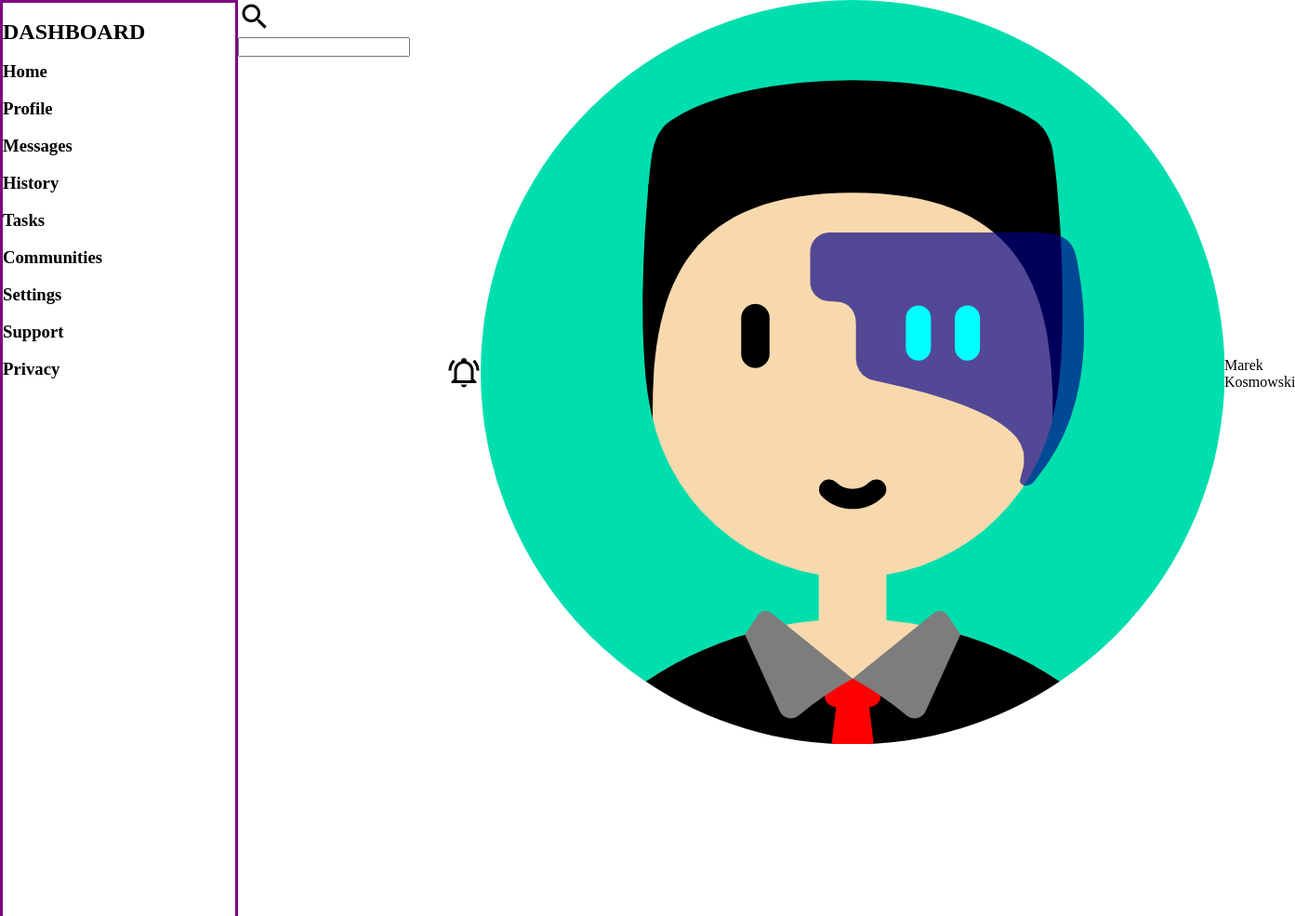
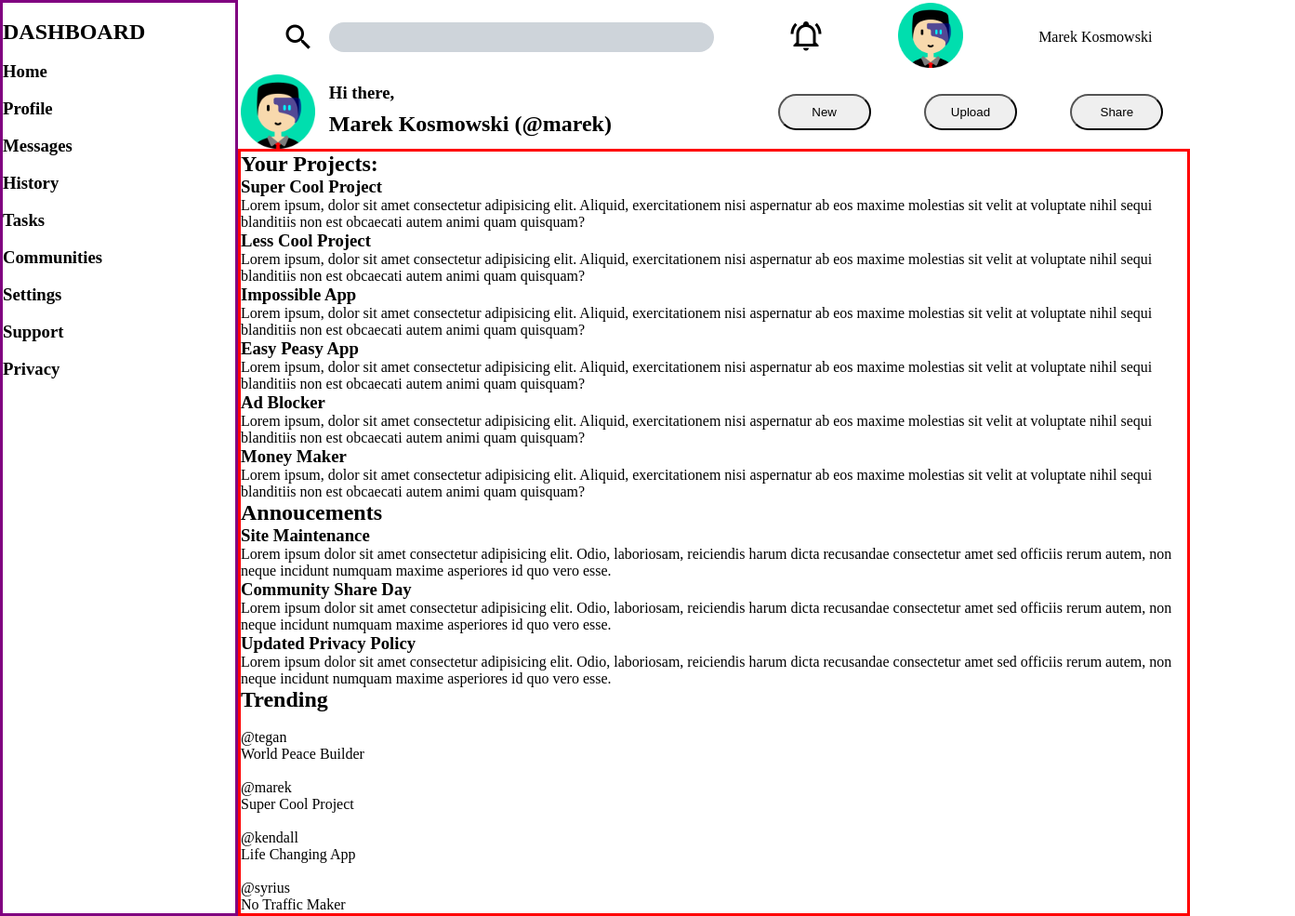
Before and after one commit to Marek-Kosmowski/project-admin-dashboard, a plain HTML site: page index.html in a window 1280 px wide. Shown: the top 985 px of the page at 93% size, 1393 px wide, since content can reach past the window. Drawn offline with Linux system fonts and the light colour scheme.

Commit message:
Add styles to header in style.css

```diff
--- a/index.html
+++ b/index.html
@@ -15,19 +15,19 @@
             <div class="header-top">
                 <div class="header-top-left">
                     <img src="./img/magnify.png" alt="">
-                    <input type="text" name="" id="">
+                    <input class="search-input" type="text" name="" id="">
                 </div>
                 <div class="header-top-menu">
                     <ul>
                         <li><img src="./img/bell-ring-outline-black.png" alt=""></li>
-                        <li><img src="./img/Multiavatar-aa2bac3dbe2f6eab99.png" alt=""></li>
+                        <li><img src="./img/Multiavatar-aa2bac3dbe2f6eab99.png" alt="" class="avatar-img"></li>
                         <li>Marek Kosmowski</li>
                     </ul>
                 </div>
             </div>
             <div class="header-bottom">
                 <div class="header-bottom-left">
-                    <img src="" alt="">
+                    <img class="login-avatar-img" src="./img/Multiavatar-aa2bac3dbe2f6eab99.png" alt="">
                     <h3>Hi there,</h3>
                     <h2>Marek Kosmowski (@marek)</h2>
                 </div>
@@ -144,21 +144,21 @@
             </div>
             <h2 class="main-content-nav">Trending</h2>
             <div class="card-trending">
-                <img src="" alt="">
+                <img class="avatar-img" src="" alt="">
                 <p class="card-trending-user">@tegan</p>
                 <p class="card-trending-user-description">World Peace Builder</p>
                 <div class="card-trending">
-                    <img src="" alt="">
+                    <img class="avatar-img" src="" alt="">
                     <p class="card-trending-user">@marek</p>
                     <p class="card-trending-user-description">Super Cool Project</p>
                 </div>
                 <div class="card-trending">
-                    <img src="" alt="">
+                    <img class="avatar-img" src="" alt="">
                     <p class="card-trending-user">@kendall</p>
                     <p class="card-trending-user-description">Life Changing App</p>
                 </div>
                 <div class="card-trending">
-                    <img src="" alt="">
+                    <img class="avatar-img" src="" alt="">
                     <p class="card-trending-user">@syrius</p>
                     <p class="card-trending-user-description">No Traffic Maker</p>
                 </div>
--- a/style.css
+++ b/style.css
@@ -9,10 +9,21 @@ ul {
   align-items: center;
 }
 
-/* .button{
+button {
+  width: 100px;
+  padding: 10px;
+  border-radius: 20px;
+}
 
-} */
-
+img.avatar-img {
+  width: 70px;
+}
+img.login-avatar-img {
+  width: 80px;
+  grid-row-start: 1;
+  grid-row-end: 3;
+  justify-self: end;
+}
 .container {
   width: 100vw;
   height: 100vh;
@@ -30,6 +41,39 @@ ul {
   grid-column-end: span 2;
   display: grid;
   grid-template-columns: repeat(2, 1fr);
+}
+
+.header-top-left {
+  display: grid;
+  grid-template-columns: 1fr 5fr;
+  align-items: center;
+  gap: 15px;
+}
+.header-top-left img {
+  justify-self: end;
+}
+
+.header-bottom-left {
+  display: grid;
+  grid-template-columns: 1fr 5fr;
+  grid-template-rows: repeat(2, 1fr);
+  align-items: center;
+  column-gap: 15px;
+}
+.header-bottom-left h3 {
+  grid-column-start: 2;
+}
+
+.header-bottom-left h2 {
+  grid-column-start: 2;
+  align-self: start;
+}
+
+.search-input {
+  height: 30px;
+  border-radius: 20px;
+  background-color: #ced4da;
+  border: none;
 }
 
 .header-bottom {
```
